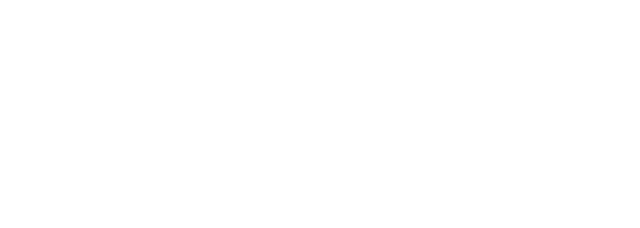
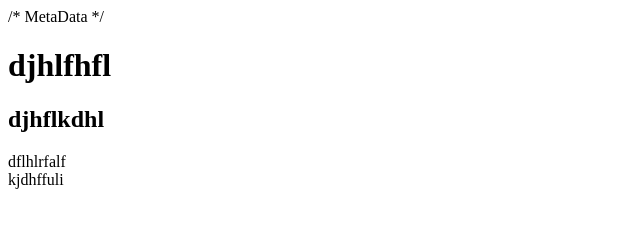
Before and after one commit to CIJoshTC/Joshua-Connell-Portfolio, a plain HTML site: page index.html in a window 1280 px wide. Shown: the whole page, without its empty margins (0-640 px from the left). Drawn offline with Linux system fonts and the light colour scheme.

Commit message:
Added structure and semantic elements to html

```diff
--- a/index.html
+++ b/index.html
@@ -1,10 +1,25 @@
 <!DOCTYPE html>
+<html lang="en">
+
 <Head>
-
+    <title>Joshua Connell Web Development Portfolio</title>
+/* MetaData */
+    <meta charset="UTF-8" />
+    <meta>
 </Head>
 
 <Body>
+    <header>
+        <h1>djhlfhfl</h1>
+        <h2>djhflkdhl</h2>
+    </header>
+
+    <main>
+        <section>dflhlrfalf</section>
+        <section>kjdhffuli</section>
+    </main>
 
 
 
 </Body>
+</html>
```
